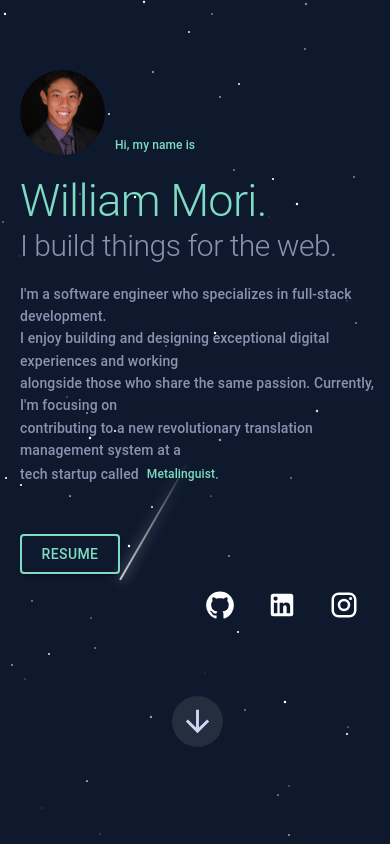
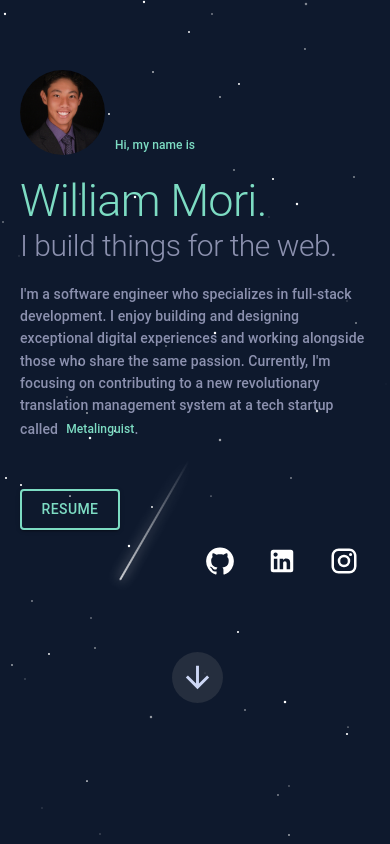
Before and after one commit to willmori/portfolio, a React (Create React App) app in the folder client/: page / in a window 390 px wide. Shown: the top 844 px of the page. Built offline with nearby package versions, Linux system fonts and the light colour scheme.

Commit message:
home page text breaks removed, increase mobile breakpoint

```diff
--- a/client/src/DarkTheme.js
+++ b/client/src/DarkTheme.js
@@ -41,7 +41,7 @@ const darkTheme = createTheme({
     },
     breakpoints: {
         values: {
-          xs: 420,       // Extra small devices (phones)
+          xs: 550,       // Extra small devices (phones)
           sm: 700,     //
           md: 1000,     // tablet
           lg: 1330,    // screen cut off(large desktops)
--- a/client/src/Pages/Home.jsx
+++ b/client/src/Pages/Home.jsx
@@ -70,10 +70,10 @@ const Home = () => {
                     <Typography variant="h1" style={{fontSize: isMobileScreen ? '30px' : '', color: theme.palette.type === 'light' ? theme.palette.primary.textContrast : theme.palette.primary.textSecondary}}>
                         I build things for the web.
                     </Typography>
-                    <Typography variant="h6" style={{fontSize: isMobileScreen ? '14px' : '', marginTop: '20px', color: theme.palette.type === 'dark' ? theme.palette.primary.textSecondary : theme.palette.primary.textContrast}}>
-                                I'm a software engineer who specializes in full-stack development.<br></br>
-                                I enjoy building and designing exceptional digital experiences and working<br></br>alongside those who share the same passion.
-                                Currently, I'm focusing on<br></br>contributing to a new revolutionary translation management system at a<br></br>tech startup called
+                    <Typography variant="h6" style={{fontSize: isMobileScreen ? '14px' : '', marginTop: '20px', color: theme.palette.type === 'dark' ? theme.palette.primary.textSecondary : theme.palette.primary.textContrast, maxWidth: '900px'}}>
+                                I'm a software engineer who specializes in full-stack development.
+                                I enjoy building and designing exceptional digital experiences and working alongside those who share the same passion.
+                                Currently, I'm focusing on contributing to a new revolutionary translation management system at a tech startup called
                                 <IconButton target='_blank' className='underline-on-hover' style={{color: theme.palette.primary.textPrimary, fontSize: isMobileScreen ? '12px' : '18px', position: 'relative', top: '3px',
                                                 paddingRight: '0px', paddingTop: '0px'}} href='https://metalinguist.com/'>Metalinguist</IconButton>.
                     </Typography>
```
